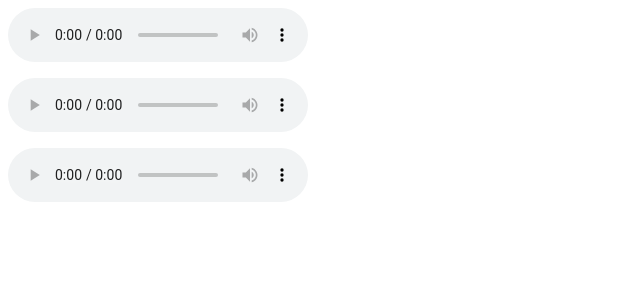
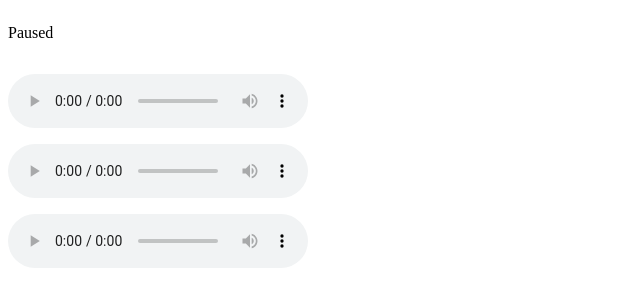
Before and after one commit to ryomaejii/handle-audio-state-with-use-sync-external-store, a Next.js app: page / in a window 1280 px wide. Shown: the top 306 px of the page, without its empty margins (0-640 px from the left). Built offline with nearby package versions, Linux system fonts and the light colour scheme.

Commit message:
feat: Receive isPlaying state at Page component

```diff
--- a/app/components/AudioPlayer.tsx
+++ b/app/components/AudioPlayer.tsx
@@ -9,20 +9,12 @@ interface AudioPlayerProps {
 
 const AudioPlayer: React.FC<AudioPlayerProps> = ({ src }) => {
   const audioRef = useRef<HTMLAudioElement>(null);
-  const [handlePlay] = useCurrentAudio(audioRef);
 
-  useEffect(() => {
-    const audioElement = audioRef.current;
-    if (audioElement) {
-      audioElement.addEventListener("play", handlePlay);
+  const onPlay = () => {
+    playAudio(audioRef);
+  };
 
-      return () => {
-        audioElement.removeEventListener("play", handlePlay);
-      };
-    }
-  }, []);
-
-  return <audio ref={audioRef} src={src} controls onPlay={handlePlay} />;
+  return <audio ref={audioRef} src={src} controls onPlay={onPlay} />;
 };
 
 export default AudioPlayer;
--- a/app/hooks/useCurrentAudio.ts
+++ b/app/hooks/useCurrentAudio.ts
@@ -1,4 +1,4 @@
-import { useEffect, useSyncExternalStore } from "react";
+import { useSyncExternalStore } from "react";
 
 type AudioElement = HTMLAudioElement | null;
 
@@ -15,33 +15,26 @@ function getSnapshot(): AudioElement {
 }
 
 function setCurrentAudio(audio: AudioElement): void {
+  if (currentAudio && currentAudio !== audio) {
+    currentAudio.pause();
+  }
   currentAudio = audio;
   listeners.forEach((listener) => listener());
 }
 
-export function useCurrentAudio(
-  audioRef: React.RefObject<HTMLAudioElement>
-): [() => void] {
+export function useCurrentAudio() {
   const audio = useSyncExternalStore(subscribe, getSnapshot);
+  const isPlaying = Boolean(audio);
 
-  const handlePlay = () => {
-    if (audioRef.current) {
-      playAudio(audioRef.current);
-    }
+  return {
+    audio,
+    isPlaying,
   };
-
-  useEffect(() => {
-    if (audio && audio !== audioRef.current && audioRef.current) {
-      audioRef.current.pause();
-    }
-  }, [audio, audioRef]);
-
-  return [handlePlay];
 }
 
-export function playAudio(audio: AudioElement): void {
-  if (currentAudio && currentAudio !== audio) {
-    currentAudio.pause();
+export function playAudio(audioRef: React.RefObject<HTMLAudioElement>): void {
+  if (audioRef.current) {
+    setCurrentAudio(audioRef.current);
+    audioRef.current.play();
   }
-  setCurrentAudio(audio);
 }
--- a/app/page.tsx
+++ b/app/page.tsx
@@ -1,6 +1,11 @@
+"use client";
+
 import AudioPlayer from "./components/AudioPlayer";
+import { useCurrentAudio } from "./hooks/useCurrentAudio";
 
 export default function Page() {
+  const { isPlaying } = useCurrentAudio();
+
   return (
     <div
       style={{
@@ -9,6 +14,7 @@ export default function Page() {
         gap: "16px",
       }}
     >
+      <p>{isPlaying ? "Playing" : "Paused"}</p>
       <AudioPlayer src="sample.mp3" />
       <AudioPlayer src="sample.mp3" />
       <AudioPlayer src="sample.mp3" />
```
